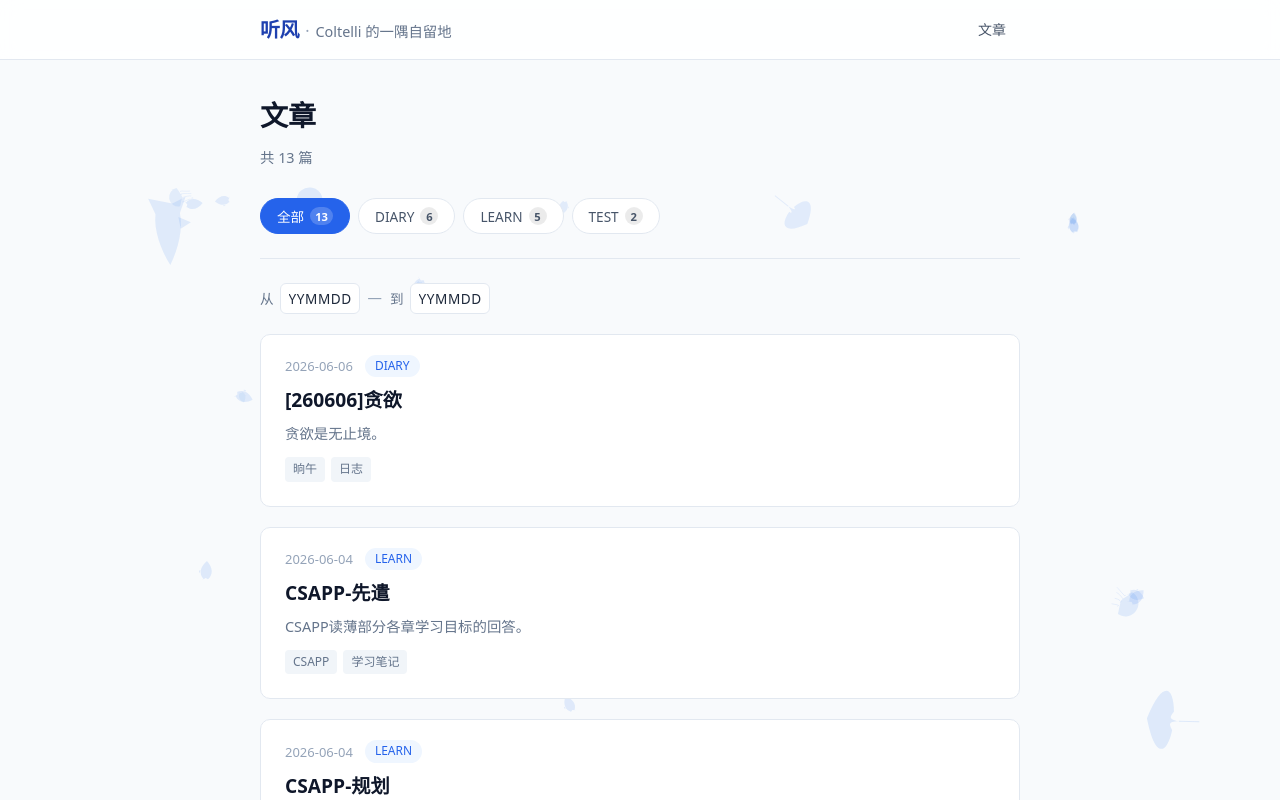
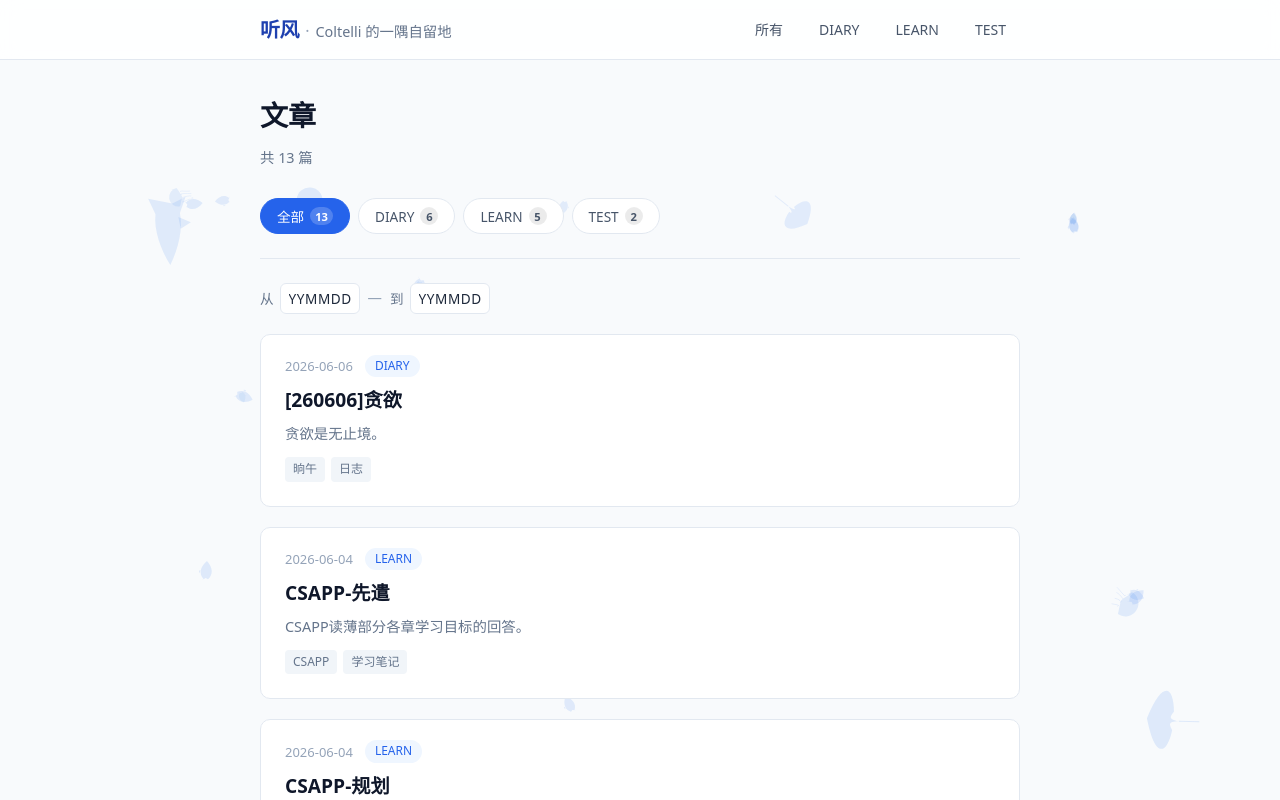
Before and after one commit to Coltelli0709/Tingfeng, a Vue app: page / in a window 1280 px wide. Shown: the top 800 px of the page. Built offline with nearby package versions, Linux system fonts and the light colour scheme.

Commit message:
[test2]继续测试

```diff
--- a/src/components/SiteHeader.vue
+++ b/src/components/SiteHeader.vue
@@ -7,15 +7,38 @@
         <span ref="taglineRef" class="site-header__tagline">Coltelli 的一隅自留地</span>
       </router-link>
       <nav ref="navRef" class="site-header__nav">
-        <router-link to="/" class="site-header__link">文章</router-link>
+        <router-link
+          v-for="cat in navCategories"
+          :key="cat"
+          :to="cat === allLink ? '/' : `/?cat=${cat}`"
+          class="site-header__link"
+          :class="{ 'site-header__link--active': isActive(cat) }"
+        >
+          {{ cat }}
+        </router-link>
       </nav>
     </div>
   </header>
 </template>
 
 <script setup lang="ts">
-import { ref, onMounted } from 'vue'
+import { ref, computed, onMounted } from 'vue'
+import { useRoute } from 'vue-router'
 import gsap from 'gsap'
+import { allCategories } from '@/utils/posts'
+
+const allLink = '所有'
+
+const navCategories = computed(() => {
+  return [allLink, ...allCategories.filter((c) => c !== '全部')]
+})
+
+const route = useRoute()
+
+function isActive(cat: string): boolean {
+  if (cat === allLink) return !route.query.cat
+  return route.query.cat === cat
+}
 
 const headerRef = ref<HTMLElement>()
 const brandRef = ref<HTMLElement>()
```
